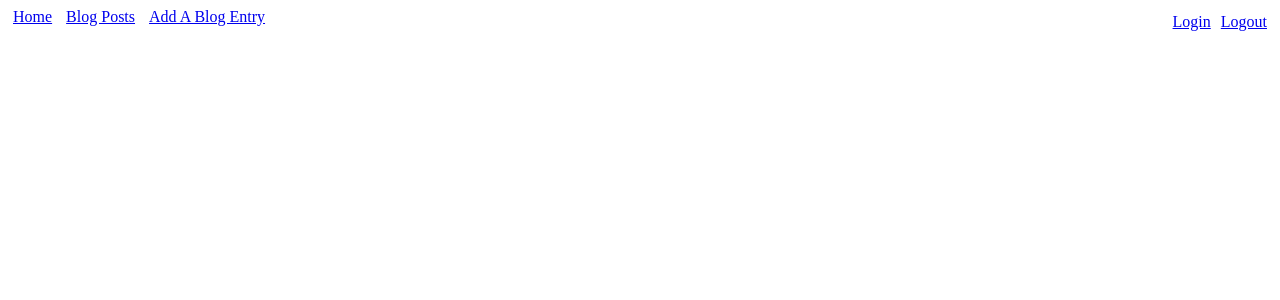
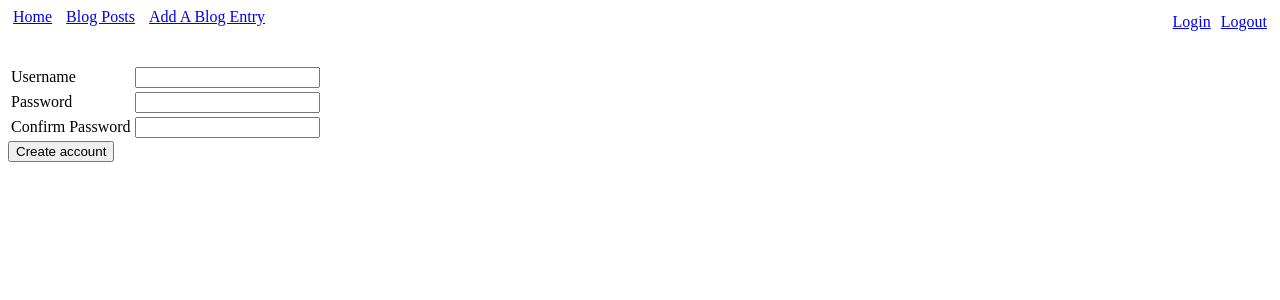
Before and after one commit to emeraldvision/blogz, a Flask app: template templates/signup.html in a window 1280 px wide. Shown: the top 300 px of the page. Run offline with Flask 2, Linux system fonts and the light colour scheme; the template is opened without the code that fills it, so the values that code supplies are empty.

Commit message:
added Signup functionality

```diff
--- a/main.py
+++ b/main.py
@@ -98,6 +98,33 @@ def login():
 
     return render_template('login.html', page_title="Login", username=username)
 
+@app.route('/signup', methods=['GET', 'POST'])
+def signup():
+    username = ''
+    if request.method == 'POST':
+        username = request.form['username']
+        password = request.form['password']
+        verify = request.form['verify']
+        if username and password and verify:
+            if len(username) < 3:
+                flash("Username must be at least 3 characters")
+            elif len(password) < 3:
+                flash("Password must be at least 3 characters")
+            elif User.query.filter_by(username=username).first():
+                flash("The username {0} is already in use".format(username))
+            elif password != verify:
+                flash("Password and confirmation did not match")
+            else:
+                new_user = User(username, password)
+                db.session.add(new_user)
+                db.session.commit()
+                session['username'] = username
+                flash("{0} is logged in".format(username))
+                return redirect('/newpost')
+        else:
+            flash("Please provide a username, password, and password confirmation")
+
+    return render_template('signup.html', page_title="Signup")
 
 @app.route('/logout')
 def logout():
--- a/templates/signup.html
+++ b/templates/signup.html
@@ -1,13 +1,28 @@
-<!--
-     - User enters new, valid username, a valid password, and verifies password correctly and is redirected to the '/newpost' page with their username being stored in a session.
-     - User leaves any of the username, password, or verify fields blank and gets an error message that one or more fields are invalid.
-     - User enters a username that already exists and gets an error message that username already exists.
-     - User enters different strings into the password and verify fields and gets an error message that the passwords do not match.
-     - User enters a password or username less than 3 characters long and gets either an invalid username or an invalid password message.
--->
 {% extends "base.html" %}
 {% block content %}
 
-
+    <form action="/signup" method="post">
+        <table>
+            <tr>
+                <td><label for="username">Username</label></td>
+                <td>
+                    <input name="username" type="text" />
+                </td>
+            </tr>
+            <tr>
+                <td><label for="password">Password</label></td>
+                <td>
+                    <input name="password" type="password" />
+                </td>
+            </tr>
+            <tr>
+                <td><label for="verify">Confirm Password</label></td>
+                <td>
+                    <input name="verify" type="password" />
+                </td>
+            </tr>
+        </table>
+        <input type="submit" value="Create account" />
+    </form>
 
 {% endblock %}
```
